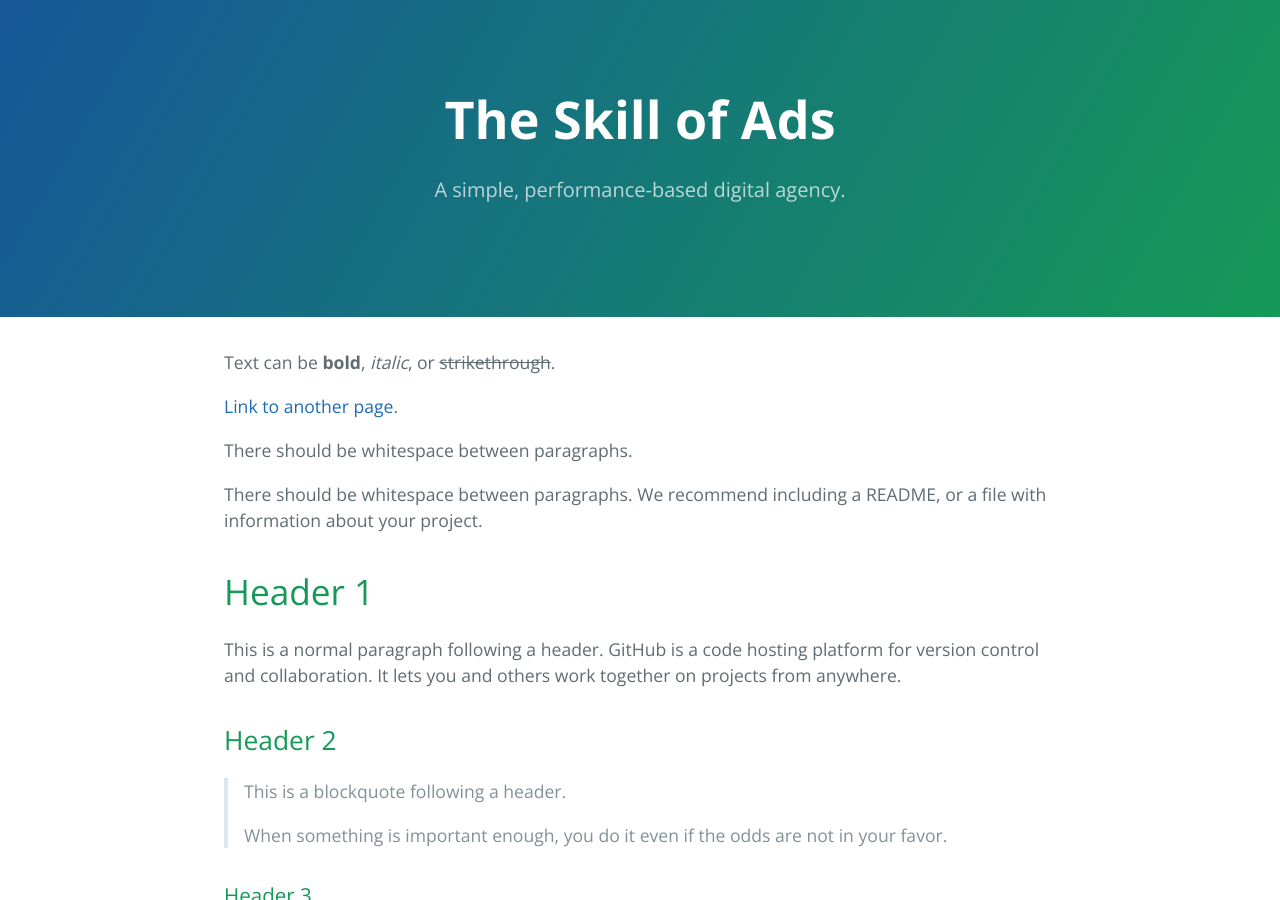
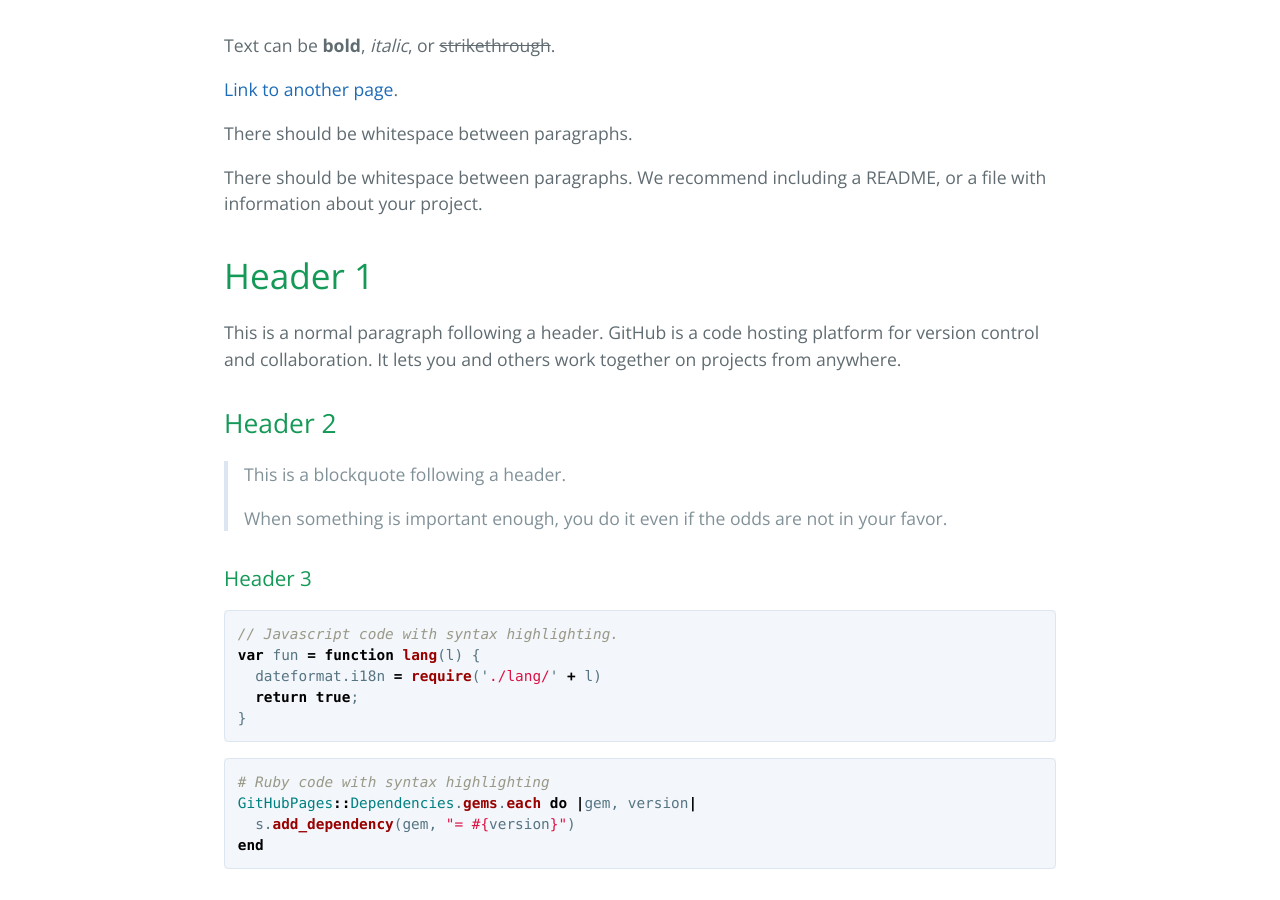
Before and after one commit to cameronhill1/skillofads1, a Jekyll site: the page built from index.md, in a window 1280 px wide and 900 px high. Built offline with Jekyll 4.4.1, drawn with Linux system fonts in a browser that asks for light colours.

Commit message:
Update default.html

```diff
--- a/_layouts/default.html
+++ b/_layouts/default.html
@@ -12,7 +12,7 @@
       </script>
     {% endif %}
     <meta charset="UTF-8">
-    <link rel="icon" type="image/x-icon" href="favicon.ico">
+    <link rel="icon" href="/favicon.ico" type="image/x-icon">
 
 {% seo %}
     <link rel="preconnect" href="https://fonts.gstatic.com">
@@ -25,11 +25,6 @@
   <body>
     <a id="skip-to-content" href="#content">Skip to the content.</a>
 
-    <header class="page-header" role="banner">
-      <h1 class="project-name">{{ "The Skill of Ads" | default: site.title | default: site.github.repository_name }}</h1>
-      <h2 class="project-tagline">{{ "A simple, performance-based digital agency." | default: site.description | default: site.github.project_tagline }}</h2>
-    </header>
-
     <main id="content" class="main-content" role="main">
       {{ content }}
     </main>
```
